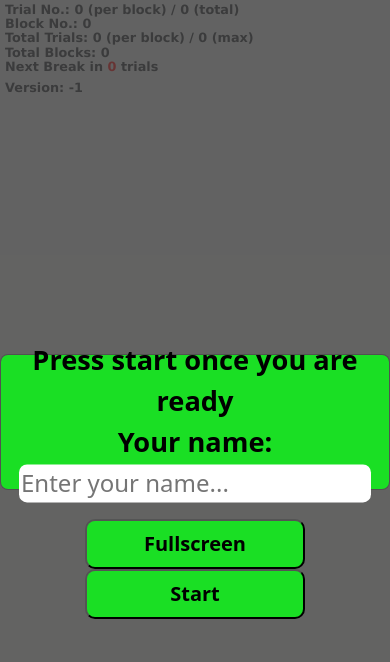
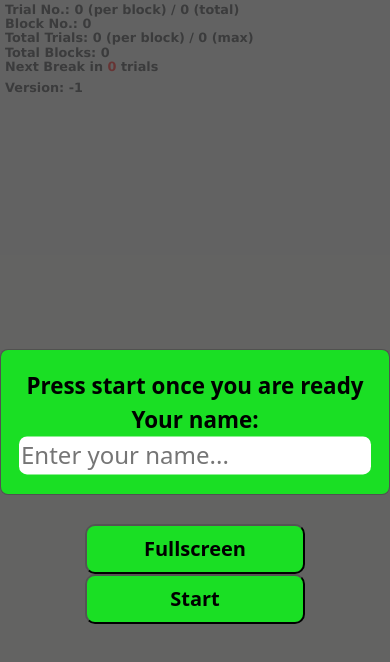
Before and after one commit to uni-aau/fitts-law, a plain HTML site: page index.html in a window 390 px wide. Shown: the top 662 px of the page. Drawn offline with Linux system fonts and the light colour scheme.

Commit message:
fixed mobile display issue for start screen

```diff
--- a/style.css
+++ b/style.css
@@ -4,20 +4,6 @@ body {
     height: 100%;
     overflow: hidden;
 }
-
-p {
-    position: absolute;
-    top: 50%;
-    left: 50%;
-    transform: translate(-50%, -50%);
-    font-size: 1.7em;
-    font-weight: bold;
-    color: black;
-}
-
-/*.startingButtons {*/
-/*    margin-bottom: 50px;*/
-/*}*/
 
 #fullScreenButton {
     margin-bottom: 20px;
@@ -51,7 +37,7 @@ input[type=text] {
     left: 50%;
     transform: translate(-50%, -50%);
     background-color: #1adf24;
-    padding: 55px;
+    padding: 60px;
     text-align: center;
 }
 
@@ -69,6 +55,16 @@ button {
 }
 
 @media (min-width: 851px) {
+    p {
+        position: absolute;
+        top: 50%;
+        left: 50%;
+        transform: translate(-50%, -50%);
+        font-size: 1.7em;
+        font-weight: bold;
+        color: black;
+    }
+
     #info-container {
     }
 
@@ -112,6 +108,16 @@ button {
 }
 
 @media (max-device-width: 850px) {
+    p {
+        position: absolute;
+        top: 50%;
+        left: 50%;
+        transform: translate(-50%, -50%);
+        font-size: 1.4em;
+        font-weight: bold;
+        color: black;
+    }
+
     #info-container {
         position: absolute;
         top: 5px;
```
